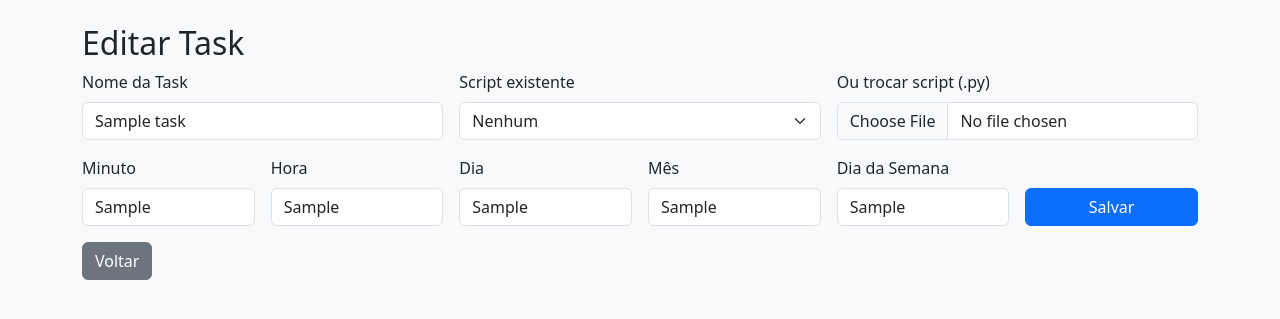
After one commit to kassi0/flask-cron, a Flask app: page /edit/1 in a window 1280 px wide. The commit adds this page. Shown: the top 319 px of the page. Run offline with Flask 3, Linux system fonts and the light colour scheme; the visitor is signed in with stand-in values (Sample User, id 1); tables that the repository leaves empty hold one stand-in row (values such as "Sample post").

Commit message:
update 2.2

```diff
--- a/app.py
+++ b/app.py
@@ -15,7 +15,7 @@ JOBS_DIR = os.path.join(DADOS_DIR, "jobs")
 DB_PATH = os.path.join(DADOS_DIR, "tasks.db")
 os.makedirs(JOBS_DIR, exist_ok=True)
 
-APP_VERSION = "2.1"
+APP_VERSION = "2.2"
 
 app = Flask(__name__)
 app.secret_key = "supersecretkey"
@@ -282,6 +282,92 @@ def delete_tarefa(tarefa):
         flash(f"Pasta da tarefa '{tarefa}' não encontrada.", "warning")
     return redirect("/")
 
+@app.route("/edit/<task_id>", methods=["GET", "POST"])
+@login_required
+def edit_task(task_id):
+    conn = get_db()
+    cur = conn.cursor()
+    cur.execute("SELECT * FROM tasks WHERE id = ?", (task_id,))
+    row = cur.fetchone()
+    if not row:
+        flash("Task não encontrada.", "danger")
+        return redirect("/")
+
+    if request.method == "POST":
+        data = request.form
+        file = request.files.get('script_file')
+        # Atualiza campos editáveis:
+        task_name = data.get('task_name', row['task_name'])
+        cron_minute = data.get('minute', row['cron_minute'])
+        cron_hour = data.get('hour', row['cron_hour'])
+        cron_day = data.get('day', row['cron_day'])
+        cron_month = data.get('month', row['cron_month'])
+        cron_day_of_week = data.get('day_of_week', row['cron_day_of_week'])
+
+        # Script: pode trocar por upload ou seleção
+        script_name = row['script']
+        pasta_tarefa = os.path.join(JOBS_DIR, row['tarefa'])
+        if file and file.filename.endswith('.py'):
+            script_name = file.filename
+            file.save(os.path.join(pasta_tarefa, script_name))
+        elif data.get('script_existente'):
+            script_name = data['script_existente']
+
+        # Atualiza o banco
+        cur.execute('''
+            UPDATE tasks SET
+                task_name=?, script=?,
+                cron_minute=?, cron_hour=?, cron_day=?, cron_month=?, cron_day_of_week=?
+            WHERE id=?
+        ''', (
+            task_name, script_name,
+            cron_minute, cron_hour, cron_day, cron_month, cron_day_of_week,
+            task_id
+        ))
+        conn.commit()
+        conn.close()
+        # Reagendar
+        try:
+            scheduler.remove_job(task_id)
+        except:
+            pass
+        # Recupera task atualizada
+        cur = get_db().cursor()
+        cur.execute("SELECT * FROM tasks WHERE id = ?", (task_id,))
+        t = cur.fetchone()
+        if t and t['enabled']:
+            task = {
+                'id': t['id'],
+                'tarefa': t['tarefa'],
+                'task_name': t['task_name'],
+                'script': t['script'],
+                'enabled': bool(t['enabled']),
+                'last_run': t['last_run'],
+                'last_output': t['last_output'],
+                'cron': {
+                    'minute': t['cron_minute'],
+                    'hour': t['cron_hour'],
+                    'day': t['cron_day'],
+                    'month': t['cron_month'],
+                    'day_of_week': t['cron_day_of_week']
+                }
+            }
+            schedule_job(task)
+        flash("Task editada com sucesso!", "success")
+        return redirect("/")
+    else:
+        # Renderiza a tela de edição
+        pasta_tarefa = os.path.join(JOBS_DIR, row['tarefa'])
+        scripts_existentes = []
+        if os.path.exists(pasta_tarefa):
+            scripts_existentes = [f for f in os.listdir(pasta_tarefa) if f.endswith('.py')]
+        return render_template(
+            "edit_task.html",
+            task=row,
+            scripts_existentes=scripts_existentes
+        )
+
+
 @app.route("/scripts/<tarefa>")
 @login_required
 def scripts_por_tarefa(tarefa):
--- /dev/null
+++ b/templates/edit_task.html
@@ -0,0 +1,56 @@
+<!DOCTYPE html>
+<html lang="pt-br">
+<head>
+    <meta charset="UTF-8">
+    <title>Editar Task</title>
+    <link href="https://cdn.jsdelivr.net/npm/bootstrap@5.3.3/dist/css/bootstrap.min.css" rel="stylesheet">
+</head>
+<body class="bg-light">
+<div class="container py-4">
+    <h2>Editar Task</h2>
+    <form method="post" enctype="multipart/form-data" class="row g-3">
+        <div class="col-md-4">
+            <label class="form-label">Nome da Task</label>
+            <input type="text" name="task_name" class="form-control" value="{{ task['task_name'] }}" required>
+        </div>
+        <div class="col-md-4">
+            <label class="form-label">Script existente</label>
+            <select class="form-select" name="script_existente">
+                <option value="">Nenhum</option>
+                {% for script in scripts_existentes %}
+                  <option value="{{ script }}" {% if script == task['script'] %}selected{% endif %}>{{ script }}</option>
+                {% endfor %}
+            </select>
+        </div>
+        <div class="col-md-4">
+            <label class="form-label">Ou trocar script (.py)</label>
+            <input type="file" name="script_file" class="form-control" accept=".py">
+        </div>
+        <div class="col-2">
+            <label class="form-label">Minuto</label>
+            <input name="minute" class="form-control" value="{{ task['cron_minute'] or '*' }}" required>
+        </div>
+        <div class="col-2">
+            <label class="form-label">Hora</label>
+            <input name="hour" class="form-control" value="{{ task['cron_hour'] or '*' }}" required>
+        </div>
+        <div class="col-2">
+            <label class="form-label">Dia</label>
+            <input name="day" class="form-control" value="{{ task['cron_day'] or '*' }}" required>
+        </div>
+        <div class="col-2">
+            <label class="form-label">Mês</label>
+            <input name="month" class="form-control" value="{{ task['cron_month'] or '*' }}" required>
+        </div>
+        <div class="col-2">
+            <label class="form-label">Dia da Semana</label>
+            <input name="day_of_week" class="form-control" value="{{ task['cron_day_of_week'] or '*' }}" required>
+        </div>
+        <div class="col-2 d-flex align-items-end">
+            <button type="submit" class="btn btn-primary w-100">Salvar</button>
+        </div>
+    </form>
+    <a href="/" class="btn btn-secondary mt-3">Voltar</a>
+</div>
+</body>
+</html>
```
Also changed, not shown: templates/index.html (+4 -3 lines), openshift/Deployment.yaml (line endings or trailing spaces).
